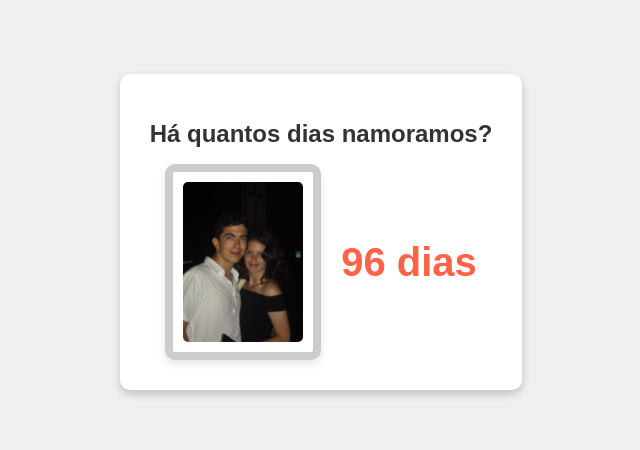
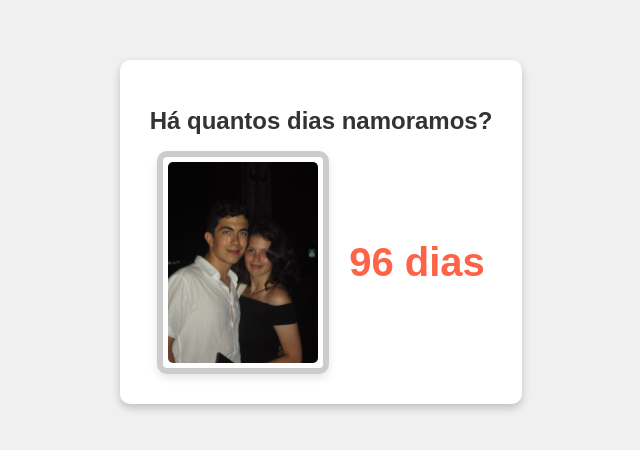
Before and after one commit to jotipof/contador, a plain HTML site: page index.html in a window 1280 px wide. Shown: the part 168-618 px from the top of the page, without its empty margins (319-959 px from the left). Drawn offline with Linux system fonts and the light colour scheme.

Commit message:
Update styles.css

```diff
--- a/styles.css
+++ b/styles.css
@@ -29,16 +29,18 @@ h1 {
 }
 
 .photo-frame {
-    border: 8px solid #ccc; /* Moldura mais fina */
-    padding: 10px;
+    border: 6px solid #ccc; /* Moldura mais fina */
+    padding: 5px;
     margin-right: 20px; /* Espaço entre a foto e o contador */
     background-color: #fff;
     box-shadow: 0 4px 8px rgba(0, 0, 0, 0.1);
     border-radius: 10px;
+    width: 150px; /* Limita a largura total da moldura */
+    height: auto;
 }
 
 .photo {
-    max-width: 120px; /* Limita a largura da imagem */
+    width: 100%; /* A imagem ocupará 100% da largura da moldura */
     height: auto; /* Mantém a proporção da imagem */
     display: block;
     border-radius: 5px;
```
